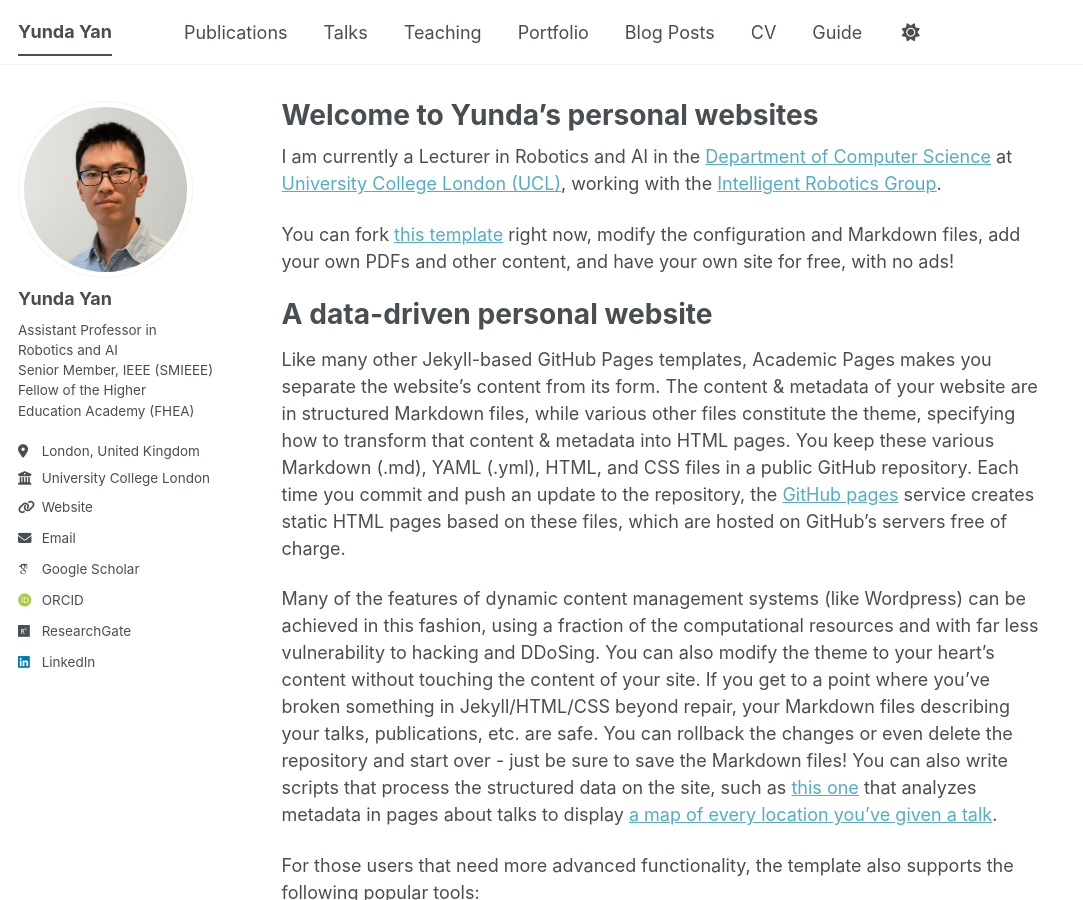
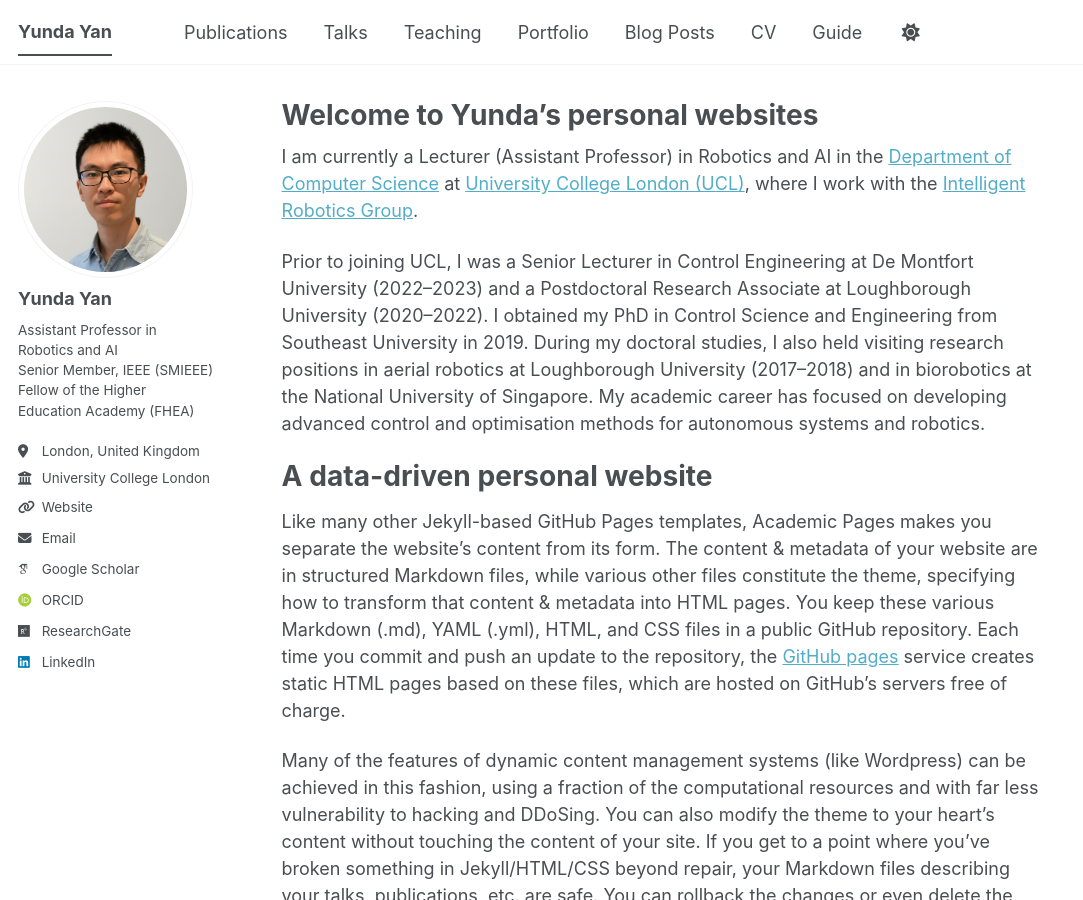
Before and after one commit to YundaYan/YundaYan.github.io, a Jekyll site: the page built from _pages/about.md, in a window 1280 px wide and 900 px high. Shown: the whole window, without its empty margins (0-1083 px from the left). Built offline with Jekyll 4.4.1, drawn with Linux system fonts in a browser that asks for light colours; some web fonts are replaced; a script bundle is joined from its source files by our own code; library files that are not in the unit come from our copies.

Commit message:
Revise about page with updated academic information
Updated job title and added previous positions and education details.

```diff
--- a/_pages/about.md
+++ b/_pages/about.md
@@ -7,9 +7,9 @@ redirect_from:
   - /about.html
 ---
 
-I am currently a Lecturer in Robotics and AI in the [Department of Computer Science](https://www.ucl.ac.uk/engineering/computer-science) at [University College London (UCL)](https://www.ucl.ac.uk), working with the [Intelligent Robotics Group](https://www.ucl.ac.uk/engineering/computer-science/research/research-groups-and-centres/intelligent-robotics-group).
+I am currently a Lecturer (Assistant Professor) in Robotics and AI in the [Department of Computer Science](https://www.ucl.ac.uk/engineering/computer-science) at [University College London (UCL)](https://www.ucl.ac.uk), where I work with the [Intelligent Robotics Group](https://www.ucl.ac.uk/engineering/computer-science/research/research-groups-and-centres/intelligent-robotics-group).
 
- You can fork [this template](https://github.com/academicpages/academicpages.github.io) right now, modify the configuration and Markdown files, add your own PDFs and other content, and have your own site for free, with no ads!
+Prior to joining UCL, I was a Senior Lecturer in Control Engineering at De Montfort University (2022–2023) and a Postdoctoral Research Associate at Loughborough University (2020–2022). I obtained my PhD in Control Science and Engineering from Southeast University in 2019. During my doctoral studies, I also held visiting research positions in aerial robotics at Loughborough University (2017–2018) and in biorobotics at the National University of Singapore. My academic career has focused on developing advanced control and optimisation methods for autonomous systems and robotics.
 
 A data-driven personal website
 ======
```
